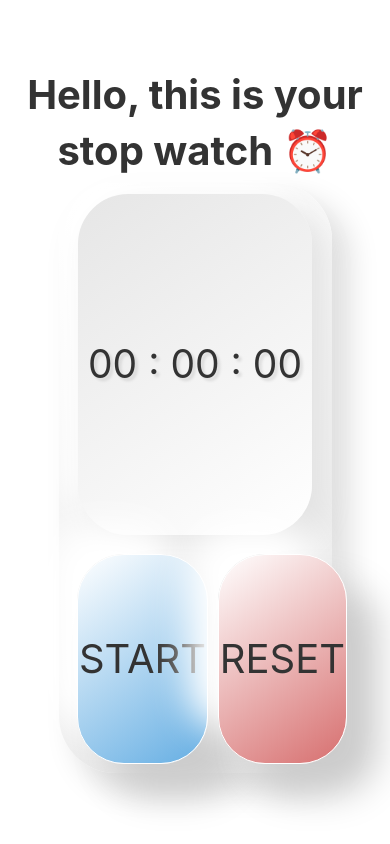
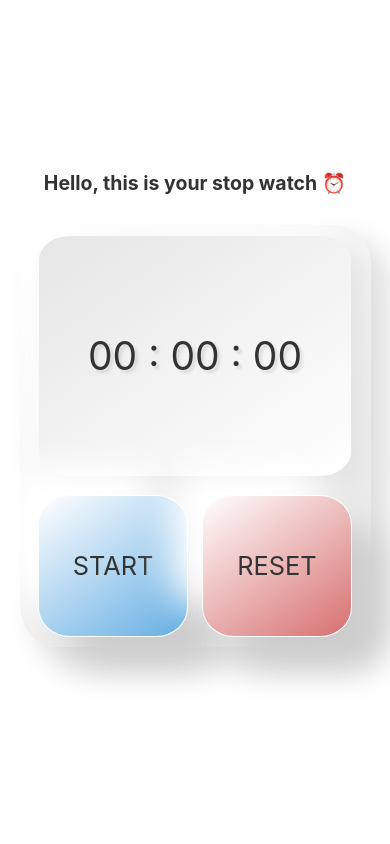
Before and after one commit to KH2Wone/stopWatch, a plain HTML site: page index.html in a window 390 px wide. Drawn offline with Linux system fonts and the light colour scheme.

Commit message:
Implement media query CSS

```diff
--- a/index.css
+++ b/index.css
@@ -18,7 +18,7 @@ section {
     border-radius: 57px;
     background: linear-gradient(145deg, #ffffff, #e6e6e6);
     box-shadow: 17px 17px 31px #dedede,
-    -17px -17px 31px #ffffff;
+        -17px -17px 31px #ffffff;
 }
 
 .title {
@@ -86,3 +86,52 @@ section {
 .control_btns li:nth-child(2) {
     background: linear-gradient(145deg, #fff, #D76F6F);
 }
+
+
+/* || media query */
+@media (max-width: 1024px) {
+    section {
+        width: 88%;
+        height: 60vh;
+    }
+}
+
+@media (max-width: 962px) {
+    .title {
+        font-size: 3rem;
+    }
+
+    section {
+        width: 90%;
+    }
+
+    .control_btns li {
+        font-size: 3.5rem;
+    }
+}
+
+@media (max-width: 601px) {
+    section {
+        height: 50vh;
+    }
+}
+
+@media (max-width: 480px) {
+    .title {
+        font-size: 5vw;
+    }
+
+    section {
+        margin: 7vmin auto;
+    }
+
+    section,
+    .clock {
+        border-radius: 10%;
+    }
+
+    .control_btns li {
+        font-size: 6.5vmin;
+        border-radius: 21%;
+    }
+}
```
